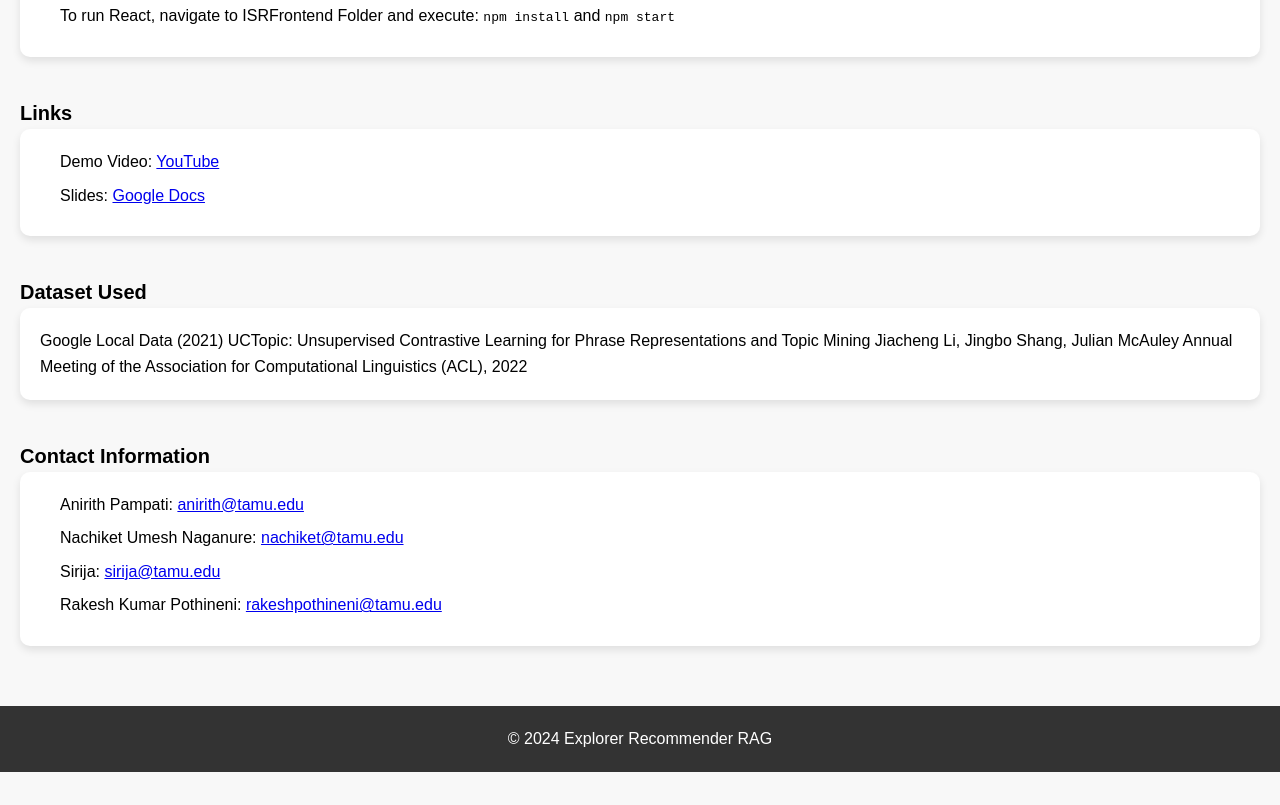
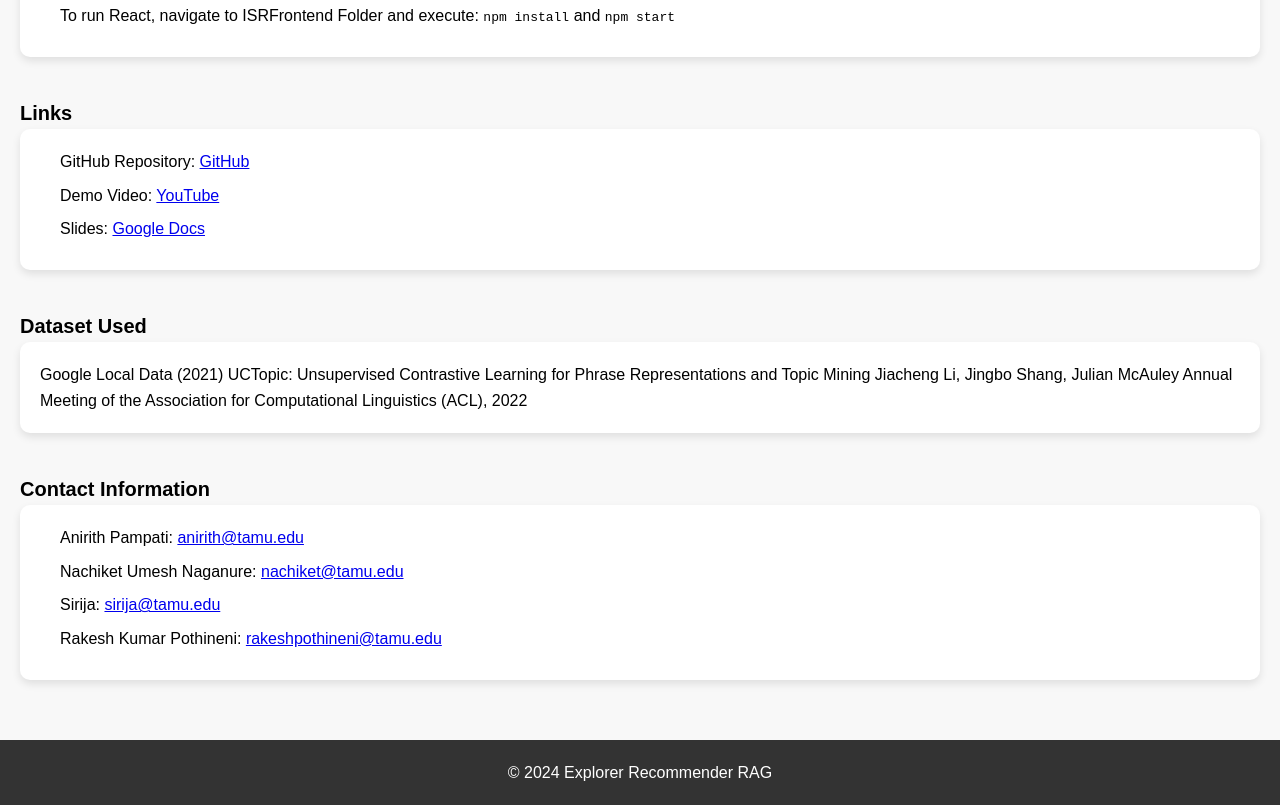
Before and after one commit to sirija-tamu/sirija-tamu.github.io, a plain HTML site: page index.html in a window 1280 px wide. Shown: the part 1588-2393 px from the top of the page. Before the commit the page ends 2360 px from the top, so only its background shows below. Drawn offline with Linux system fonts and the light colour scheme.

Commit message:
Git Hub repo link  updated

```diff
--- a/index.html
+++ b/index.html
@@ -72,6 +72,7 @@
             <h2>Links</h2>
             <div class="content-box">
                 <ul>
+                    <li>GitHub Repository: <a href="https://github.com/NachiketUN/Explorer-Recommedar-RAG">GitHub</a></li>
                     <li>Demo Video: <a href="https://www.youtube.com/watch?v=N-6beYfUSe0">YouTube</a></li>
                     <li>Slides: <a href="https://docs.google.com/presentation/d/1FfFlWg3EzzRg81_4jGaI1PYjUQa7wJ2o/edit?usp=sharing&ouid=118074924292755405095&rtpof=true&sd=true">Google Docs</a></li>
                 </ul>
```
